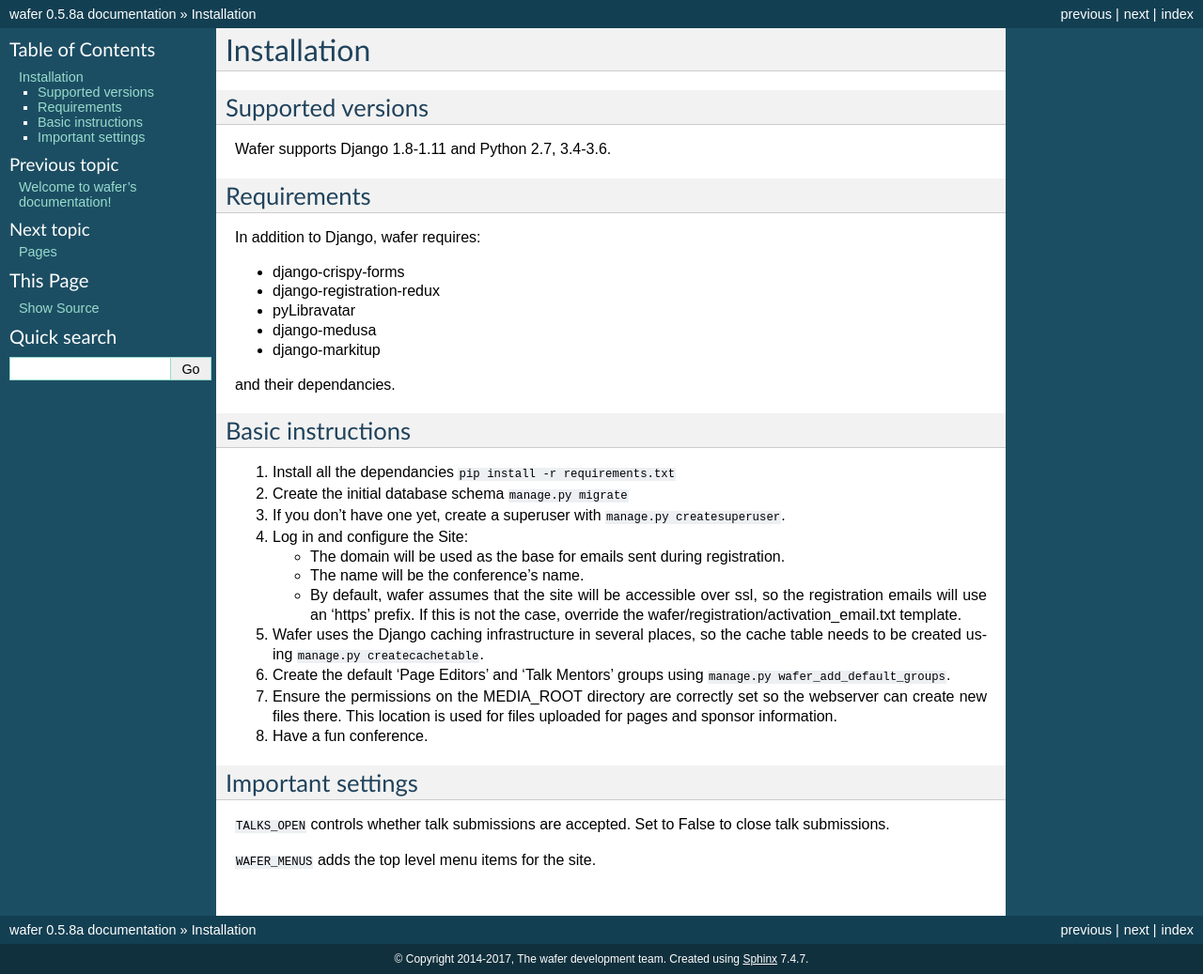
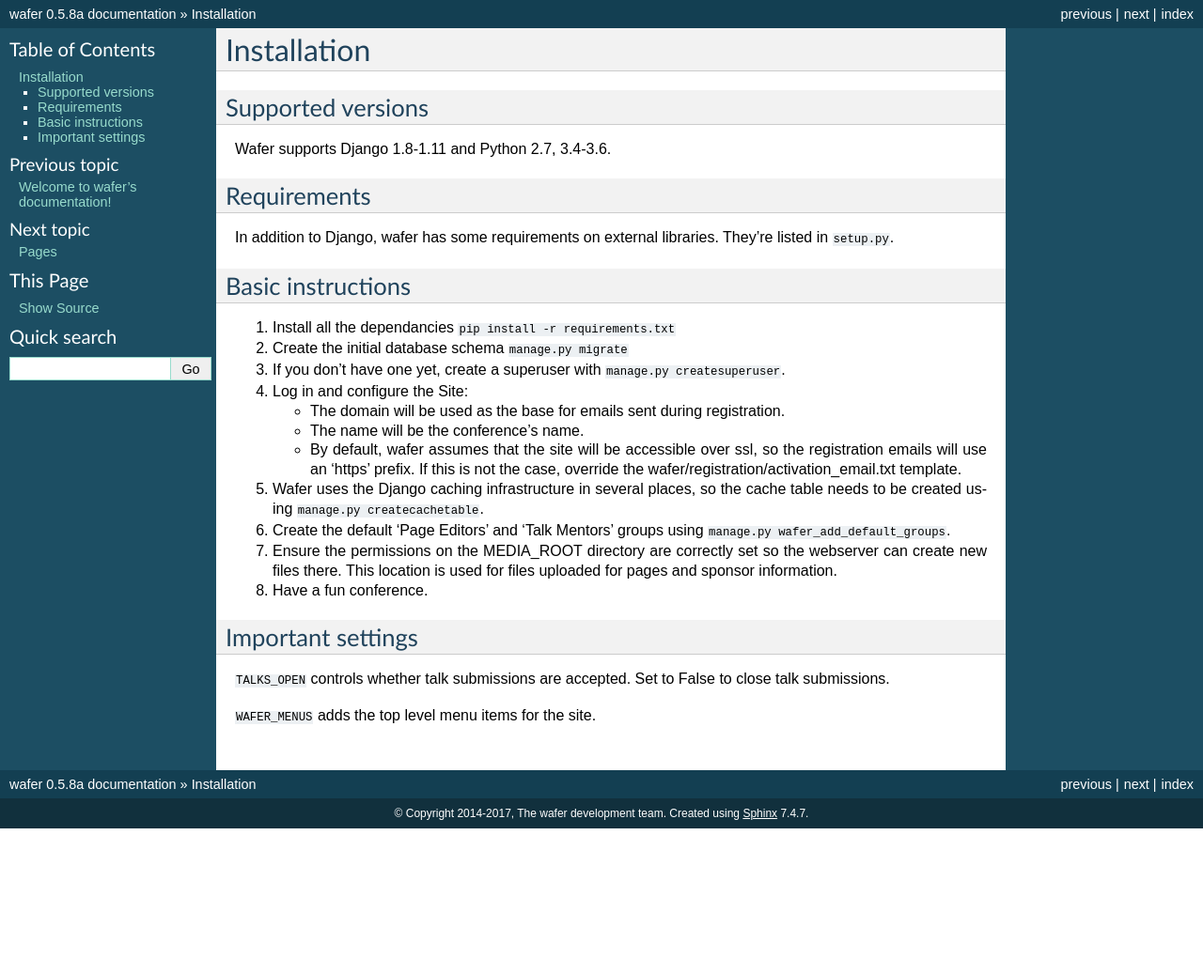
Before and after one commit to CTPUG/wafer, a Sphinx documentation site: the page built from docs/install.rst, in a window 1280 px wide. Shown: the whole page at 94% size. Built offline with Sphinx 7.4.7, drawn with Linux system fonts in a browser that asks for light colours; after the commit the page ends 900 px from its top, so only the background shows below that.

Commit message:
Remove the dependency list. It's woefully out of date

```diff
--- a/docs/install.rst
+++ b/docs/install.rst
@@ -10,15 +10,8 @@
 Requirements
 ============
 
-In addition to Django, wafer requires:
-
-* django-crispy-forms
-* django-registration-redux
-* pyLibravatar
-* django-medusa
-* django-markitup
-
-and their dependancies.
+In addition to Django, wafer has some requirements on external
+libraries. They're listed in ``setup.py``.
 
 Basic instructions
 ==================
```
